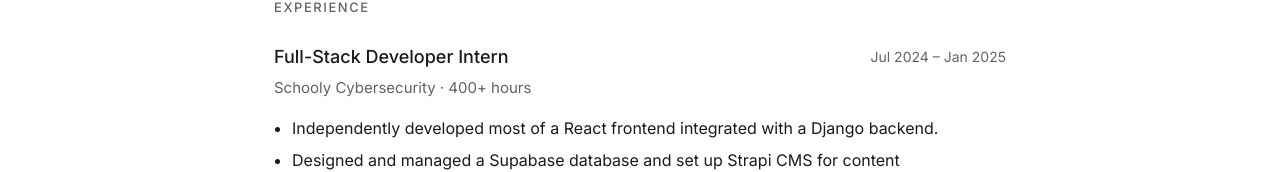
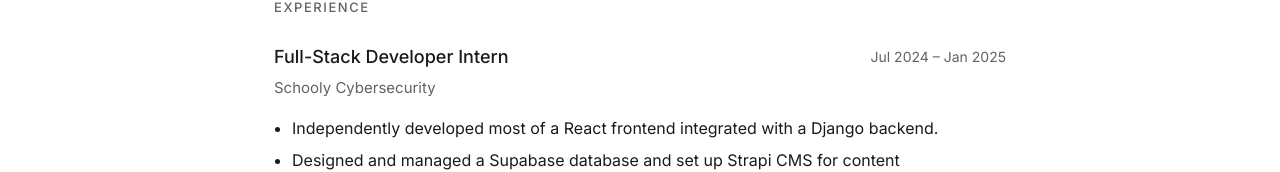
Before and after one commit to kessigen/kessigen.github.io, a plain HTML site: page index.html in a window 1280 px wide. Shown: the part 545-717 px from the top of the page. Drawn offline with Linux system fonts and the light colour scheme.

Commit message:
Update index.html

```diff
--- a/index.html
+++ b/index.html
@@ -187,7 +187,7 @@
       <div class="item">
         <h3>Full-Stack Developer Intern</h3>
         <span class="when">Jul 2024 – Jan 2025</span>
-        <span class="where">Schooly Cybersecurity · 400+ hours</span>
+        <span class="where">Schooly Cybersecurity</span>
         <ul>
           <li>Independently developed most of a React frontend integrated with a Django backend.</li>
           <li>Designed and managed a Supabase database and set up Strapi CMS for content management.</li>
```
